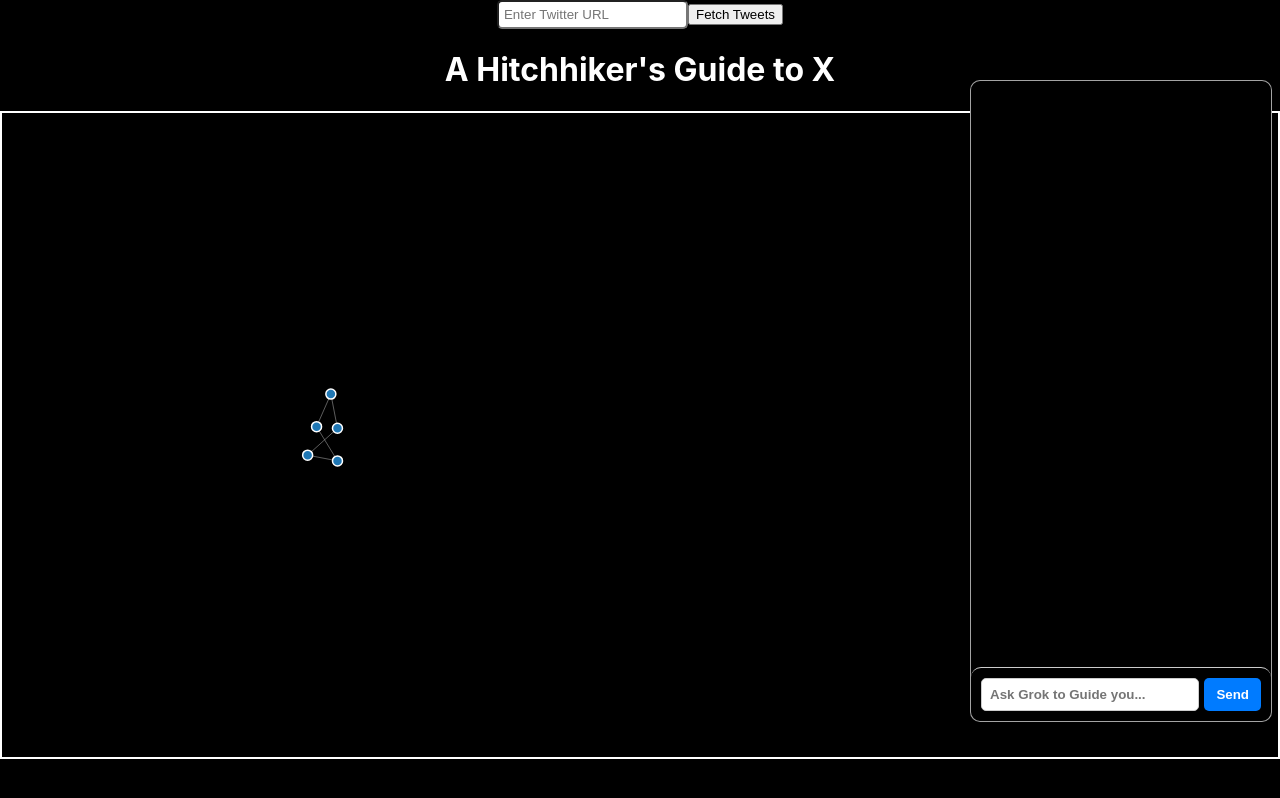
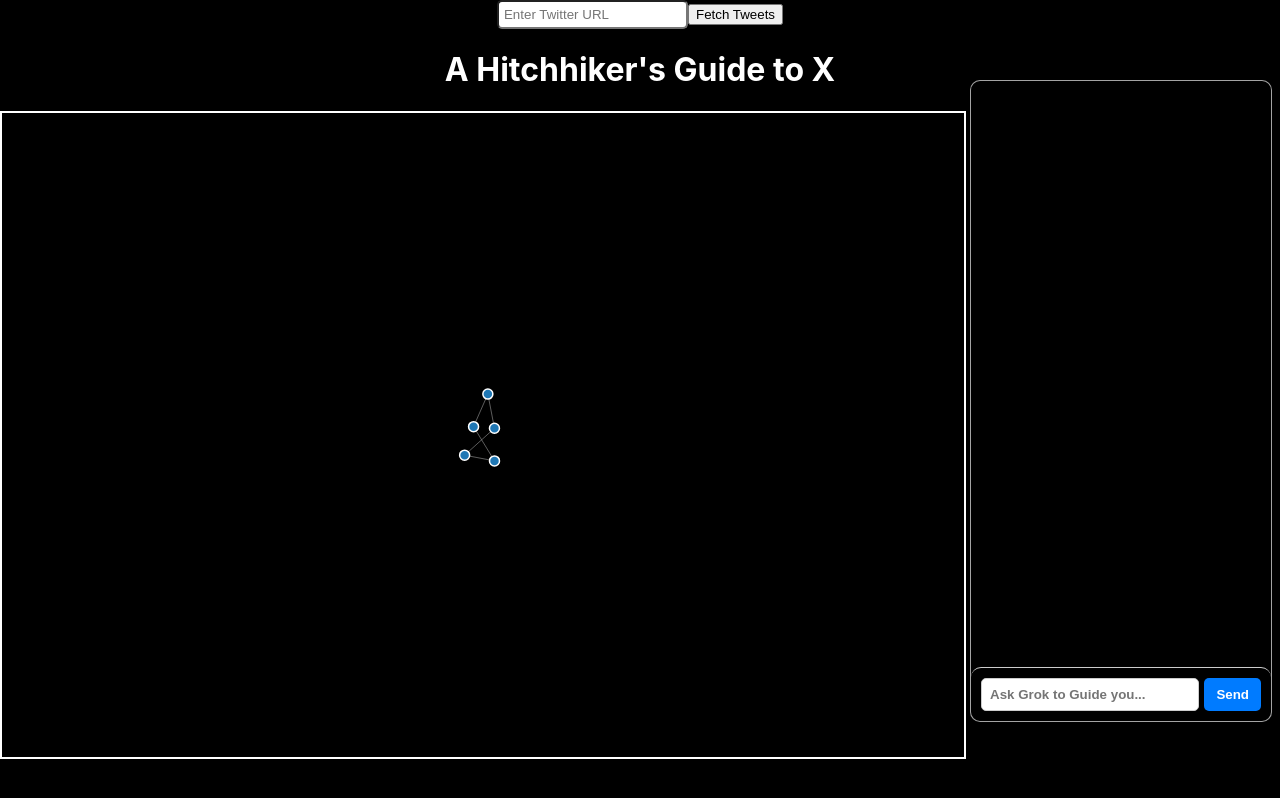
Before and after one commit to alex-vesel/xai-hackathon, a React (Create React App) app in the folder src/frontend/: page / in a window 1280 px wide. Built offline with nearby package versions, Linux system fonts and the light colour scheme.

Commit message:
flex changes on main page

```diff
--- a/src/frontend/src/App.js
+++ b/src/frontend/src/App.js
@@ -13,9 +13,9 @@
     <div className="App">
       <TweetInput setTweetId={setTweetId} /> {/* Use the new component */}
       <h1 style={{ color: 'white' }}>A Hitchhiker's Guide to X</h1>
-      <div style={{ display: 'flex', border: '2px solid white', padding: '10px' }}>
-        <div style={{ flex: 1 }}>
-          <ForceGraph width={420} height={620} />
+      <div style={{ display: 'flex'}}>
+        <div style={{ flex: 3 , border: '2px solid white', padding: '10px'}}>
+          <ForceGraph width={800} height={620} />
         </div>
         <div style={{ flex: 1 }}>
           <ChatSidebar />
```
